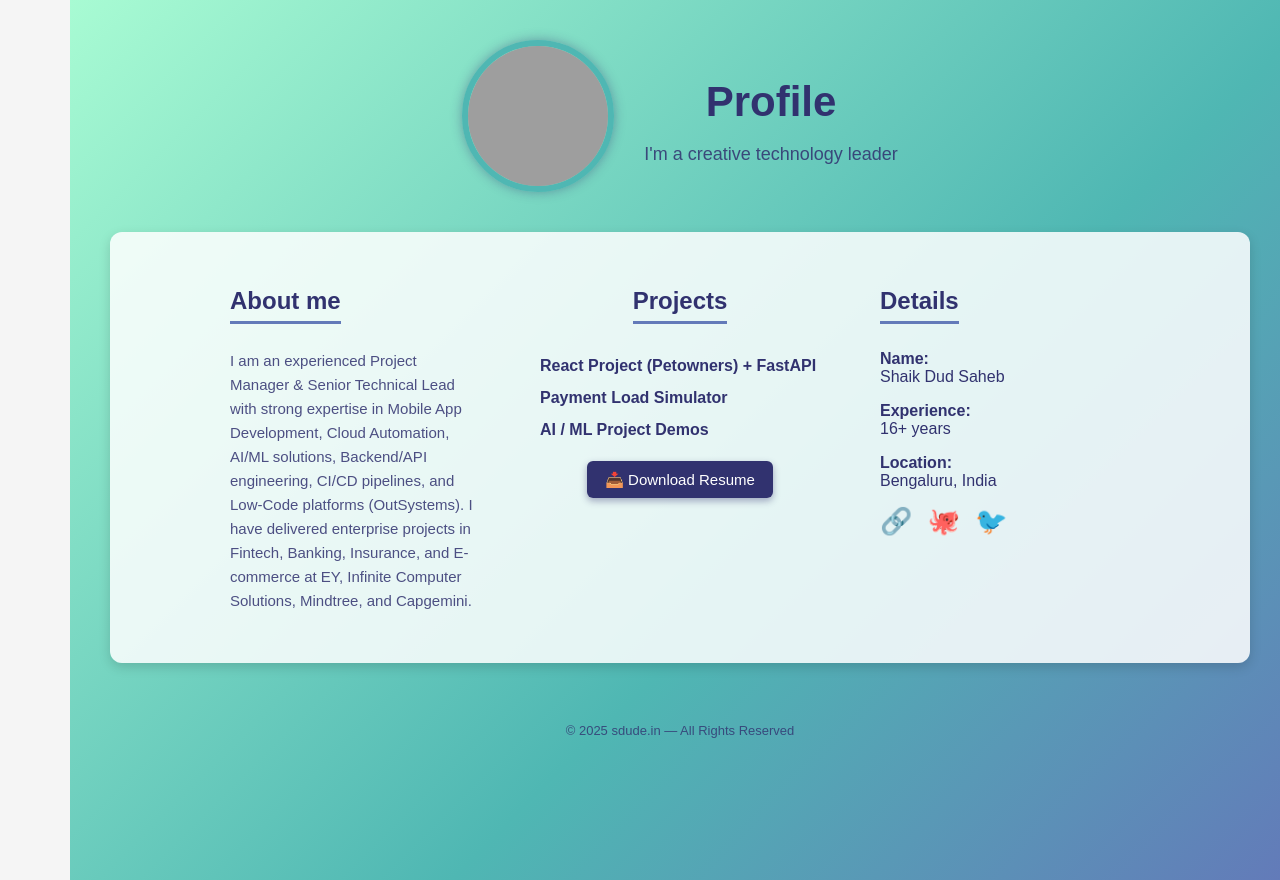
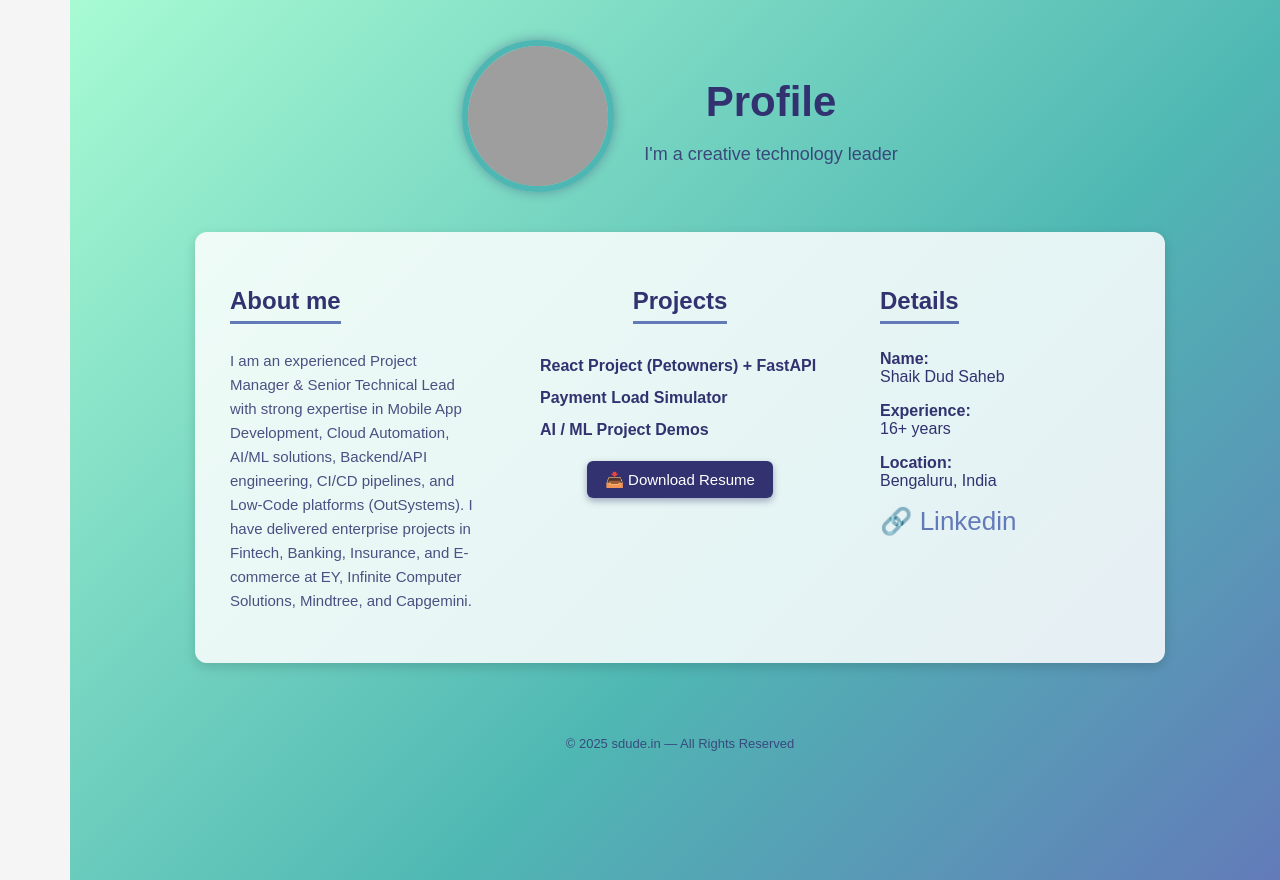
Before and after one commit to dudsaheb/learning-react-aws, a React (Vite) app: page / in a window 1280 px wide. Built offline with nearby package versions, Linux system fonts and the light colour scheme; grey boxes are pictures that could not be loaded.

Commit message:
first commit 20

```diff
--- a/src/WelcomePage.jsx
+++ b/src/WelcomePage.jsx
@@ -52,11 +52,16 @@ function WelcomePage() {
           <p><strong>Location:</strong><br/> Bengaluru, India</p>
 
           {/* SOCIAL ICONS */}
+
           <div style={styles.socialRow}>
-            <a href="https://linkedin.com" style={styles.socialIcon}>🔗</a>
+            <a href="http://linkedin.in/in/sdudsaheb" style={styles.socialIcon}>🔗 Linkedin</a>
+            {/*
             <a href="https://github.com" style={styles.socialIcon}>🐙</a>
             <a href="https://x.com" style={styles.socialIcon}>🐦</a>
+            */}
           </div>
+
+
         </div>
 
       </div>
@@ -72,11 +77,18 @@ const styles = {
   fontFamily: "Arial, sans-serif",
   padding: "40px",
   background: "linear-gradient(135deg, #A8FBD3 0%, #4FB7B3 60%, #637AB9 100%)",
+  backgroundAttachment: "fixed",
   minHeight: "100vh",
+  height: "100%",
   width: "100%",
   color: "#31326F",
   textAlign: "center",
+  margin: 0,
+  display: "flex",
+  flexDirection: "column",
+  justifyContent: "flex-start"
 },
+
 
   /* HEADER IMAGE + TEXT */
   headerRow: {
@@ -116,7 +128,11 @@ const styles = {
   borderRadius: "12px",
   boxShadow: "0 4px 12px rgba(0,0,0,0.15)",
   marginBottom: "60px",
+  width: "fit-content",
+  marginLeft: "auto",
+  marginRight: "auto"
 },
+
 
   column: {
     width: "250px",
```
Lines whose indentation alone changed are shown as unchanged.
